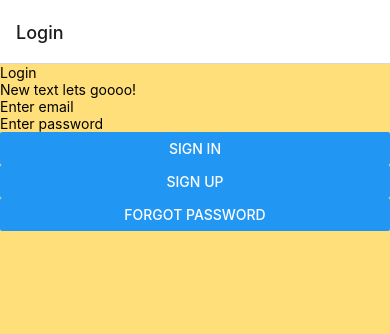
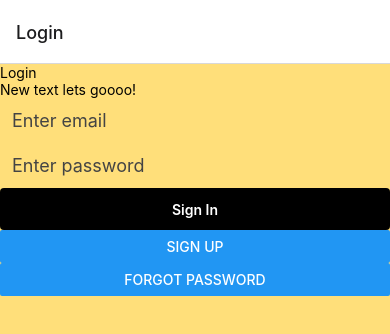
Before and after one commit to Full-Metal-Alchemist/NativEats, a React Native app in the folder app/: screen /Login in a window 390 px wide. Shown: the top 334 px of the page. Built offline with nearby package versions, Linux system fonts and the light colour scheme.

Commit message:
implemented LoginButton and LoginInput components for Login Screens

```diff
--- a/app/package.json
+++ b/app/package.json
@@ -9,12 +9,14 @@
     "web": "expo start --web"
   },
   "dependencies": {
+    "@expo/vector-icons": "^13.0.0",
     "@expo/webpack-config": "^18.0.1",
     "@react-native-community/masked-view": "^0.1.11",
     "@react-navigation/native": "^6.1.6",
     "@react-navigation/stack": "^6.3.16",
     "dotenv": "^16.1.4",
     "expo": "~48.0.18",
+    "expo-constants": "~14.2.1",
     "expo-status-bar": "~1.4.4",
     "firebase": "^9.22.2",
     "react": "18.2.0",
@@ -24,8 +26,7 @@
     "react-native-reanimated": "~2.14.4",
     "react-native-safe-area-context": "4.5.0",
     "react-native-screens": "~3.20.0",
-    "react-native-web": "~0.18.10",
-    "expo-constants": "~14.2.1"
+    "react-native-web": "~0.18.10"
   },
   "devDependencies": {
     "@babel/core": "^7.20.0"
--- a/app/screens/authentication/ForgotPass.jsx
+++ b/app/screens/authentication/ForgotPass.jsx
@@ -3,15 +3,17 @@ import {
   View, Text, StyleSheet, TextInput, Button, Alert,
 } from 'react-native';
 
+import { LoginButton, LoginInput } from './components';
+
 function ForgotPassword() {
   return (
     <View>
-      <TextInput
+      <LoginInput
         placeholder="Enter Email"
         keyboardType="email-address"
         textContentType="emailAddress"
       />
-      <Button title="Recover Password" onPress={() => Alert.alert('Password Recovered!')} />
+      <LoginButton title="Recover Password" onPress={() => Alert.alert('Password Recovered!')} />
     </View>
   );
 }
--- a/app/screens/authentication/Login.jsx
+++ b/app/screens/authentication/Login.jsx
@@ -2,6 +2,8 @@ import React from 'react';
 import {
   Text, StyleSheet, View, TextInput, Button, Alert,
 } from 'react-native';
+
+import { LoginButton, LoginInput } from './components';
 
 const styles = StyleSheet.create({
   text: {
@@ -29,18 +31,18 @@ function Login({ navigation }) {
     <View>
       <Text>Login</Text>
       <Text>New text lets goooo!</Text>
-      <TextInput
+      <LoginInput
         placeholder="Enter email"
         keyboardType="email-address"
         textContentType="emailAddress"
       />
-      <TextInput
+      <LoginInput
         placeholder="Enter password"
         autoCorrect={false}
         secureTextEntry
         textContentType="password"
       />
-      <Button title="Sign In" onPress={() => Alert.alert('Sign in pressed!')} />
+      <LoginButton title="Sign In" onPress={() => Alert.alert('Sign in pressed!')} />
       <Button title="Sign Up" onPress={() => navigation.navigate('Signup')} />
       <Button
         title="Forgot Password"
--- a/app/screens/authentication/Signup.jsx
+++ b/app/screens/authentication/Signup.jsx
@@ -3,21 +3,23 @@ import {
   View, Text, StyleSheet, TextInput, Button, Alert,
 } from 'react-native';
 
+import { LoginButton, LoginInput } from './components';
+
 function Signup() {
   return (
     <View>
-      <TextInput
+      <LoginInput
         placeholder="Email"
         keyboardType="email-address"
         textContentType="emailAddress"
       />
-      <TextInput
+      <LoginInput
         placeholder="Password"
         autoCorrect={false}
         secureTextEntry
         textContentType="password"
       />
-      <Button title="Sign up" onPress={() => Alert.alert('Signed up!')} />
+      <LoginButton title="Sign up" onPress={() => Alert.alert('Signed up!')} />
     </View>
   );
 }
--- /dev/null
+++ b/app/screens/authentication/components/LoginButton.jsx
@@ -0,0 +1,59 @@
+import React from 'react';
+import { StyleSheet, Pressable, Text } from 'react-native';
+
+export default function LoginButton({
+  title,
+  backgroundColor = '#000',
+  titleColor = '#fff',
+  titleSize = 14,
+  onPress,
+  width = '100%',
+  containerStyle,
+}) {
+  return (
+    <Pressable
+      onPress={onPress}
+      style={(args) => {
+        if (args.pressed) {
+          return [
+            styles.base,
+            {
+              opacity: 0.5,
+              backgroundColor,
+              width,
+            },
+            containerStyle,
+          ];
+        }
+        return [
+          styles.base,
+          {
+            opacity: 1,
+            backgroundColor,
+            width,
+          },
+          containerStyle,
+        ];
+      }}
+    >
+      <Text
+        style={[styles.text, { color: titleColor, fontSize: titleSize }]}
+      >
+        {title}
+      </Text>
+    </Pressable>
+  );
+}
+
+const styles = StyleSheet.create({
+  text: {
+    fontWeight: '600',
+  },
+  base: {
+    alignItems: 'center',
+    justifyContent: 'center',
+    minHeight: 42,
+    borderRadius: 4,
+    paddingHorizontal: 12,
+  },
+});
--- /dev/null
+++ b/app/screens/authentication/components/LoginInput.jsx
@@ -0,0 +1,64 @@
+import React from 'react';
+import {
+  View, StyleSheet, TextInput, TouchableOpacity,
+} from 'react-native';
+import { MaterialCommunityIcons } from '@expo/vector-icons';
+
+export default function LoginInput({
+  leftIcon,
+  iconColor = '#000',
+  rightIcon,
+  inputStyle,
+  containerStyle,
+  placeholderTextColor = '#444',
+  handlePasswordVis,
+  ...rest
+}) {
+  return (
+    <View style={[styles.container, containerStyle]}>
+      {leftIcon ? (
+        <MaterialCommunityIcons
+          name={leftIcon}
+          size={20}
+          color={iconColor}
+          style={styles.leftIcon}
+        />
+      ) : null}
+      <TextInput
+        {...rest}
+        placeholderTextColor={placeholderTextColor}
+        style={[styles.input, inputStyle]}
+      />
+      {rightIcon ? (
+        <TouchableOpacity onPress={handlePasswordVis}>
+          <MaterialCommunityIcons
+            name={rightIcon}
+            size={20}
+            color={iconColor}
+            style={styles.rightIcon}
+          />
+        </TouchableOpacity>
+      ) : null}
+    </View>
+  );
+}
+
+const styles = StyleSheet.create({
+  container: {
+    borderRadius: 4,
+    flexDirection: 'row',
+    padding: 12,
+  },
+  leftIcon: {
+    marginRight: 10,
+  },
+  input: {
+    flex: 1,
+    width: '100%',
+    fontSize: 18,
+  },
+  rightIcon: {
+    alignSelf: 'center',
+    marginLeft: 10,
+  },
+});
--- /dev/null
+++ b/app/screens/authentication/components/index.jsx
@@ -0,0 +1,4 @@
+import LoginButton from './LoginButton';
+import LoginInput from './LoginInput';
+
+export { LoginButton, LoginInput };
```
